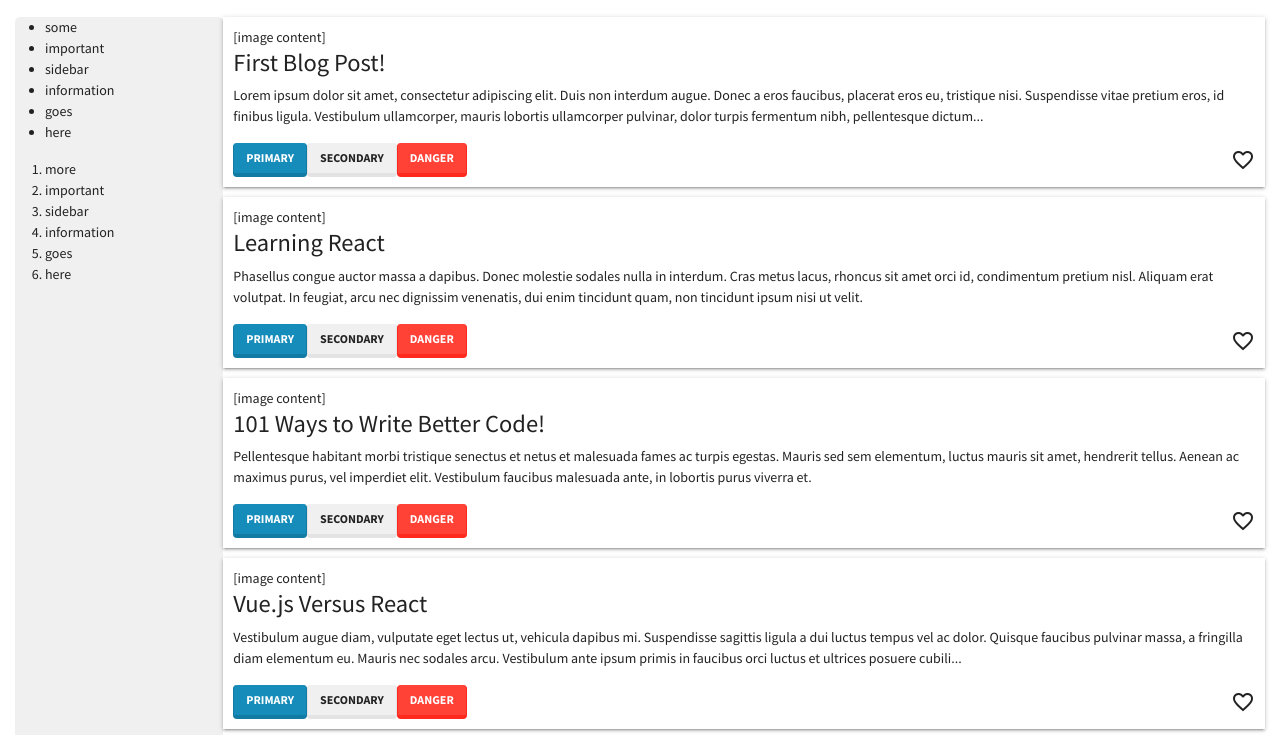
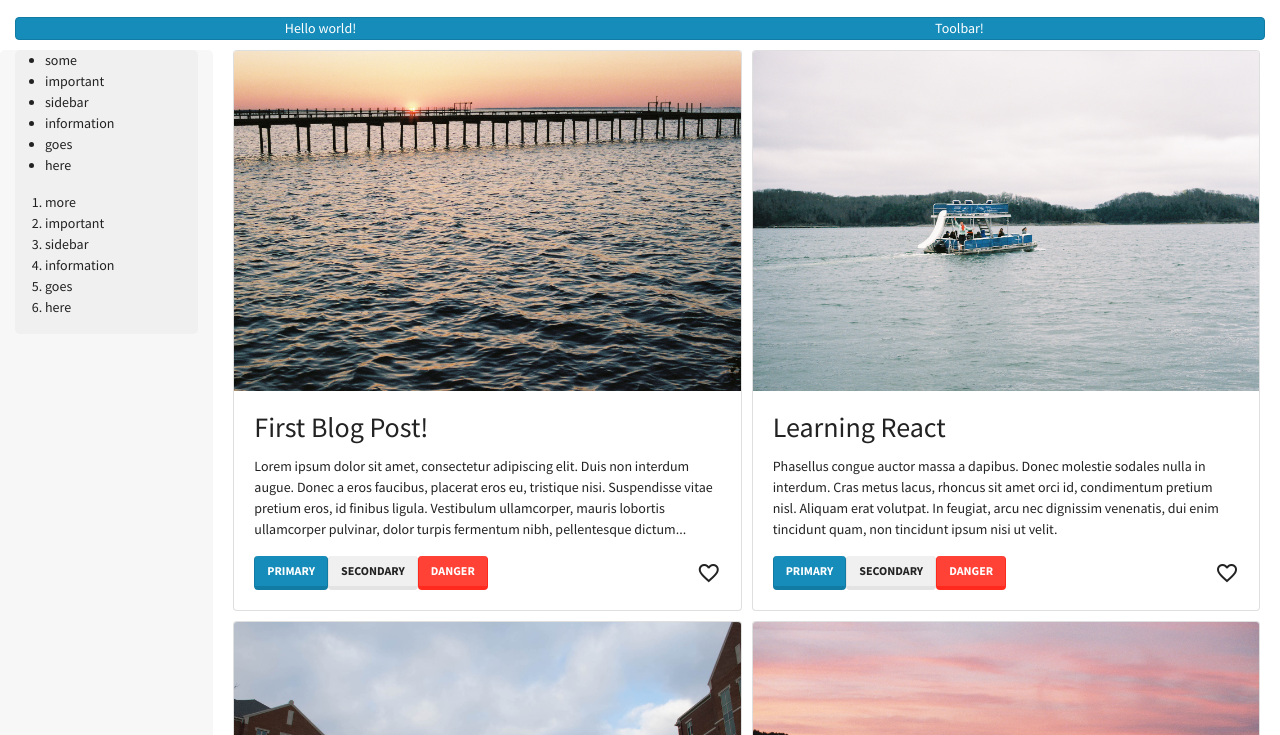
Before and after one commit to epheat/simple-blog2, a React app: page / in a window 1280 px wide. Shown: the part 65-800 px from the top of the page. Built offline with nearby package versions, Linux system fonts and the light colour scheme.

Commit message:
added images, toolbar

```diff
--- a/src/components/BlogEntry.css
+++ b/src/components/BlogEntry.css
@@ -1,7 +1,6 @@
 .sb-card {
-    padding: 10px;
-    margin-bottom: 10px;
-    box-shadow: 0 1px 5px rgba(0,0,0,.2), 0 2px 2px rgba(0,0,0,.14), 0 3px 1px -2px rgba(0,0,0,.12);
+    margin: 0px 5px 10px;
+    /* box-shadow: 0 1px 5px rgba(0,0,0,.2), 0 2px 2px rgba(0,0,0,.14), 0 3px 1px -2px rgba(0,0,0,.12); */
 }
 .like-button {
     margin: 5px 0px;
--- a/src/components/BlogEntry.js
+++ b/src/components/BlogEntry.js
@@ -26,15 +26,19 @@ export default class BlogEntry extends React.Component {
 
     render() {
         return (
-            <div className="sb-card col-12">
-                <div>[image content]</div>
-                <h3>{this.props.title}</h3>
-                <p>{this.trimContent(this.props.content)}</p>
-                <div className="sb-actions">
-                    <button className="btn btn-primary">Primary</button>
-                    <button className="btn btn-secondary">Secondary</button>
-                    <button className="btn btn-danger">Danger</button>
-                    <i onClick={this.toggleLike} className="material-icons like-button">{ this.state.liked ? 'favorite' : 'favorite_border'}</i>
+            <div className="col-12 col-md-6">
+                <div className="card sb-card">
+                    <img className="card-img-top" src={'dist/images/' + this.props.image} alt="image" />
+                    <div className="card-body">
+                        <h2 className="card-title">{this.props.title}</h2>
+                        <p className="card-text">{this.trimContent(this.props.content)}</p>
+                        <div className="sb-actions">
+                            <button className="btn btn-primary">Primary</button>
+                            <button className="btn btn-secondary">Secondary</button>
+                            <button className="btn btn-danger">Danger</button>
+                            <i onClick={this.toggleLike} className="material-icons like-button">{ this.state.liked ? 'favorite' : 'favorite_border'}</i>
+                        </div>
+                    </div>
                 </div>
             </div>
         );
--- /dev/null
+++ b/src/components/Toolbar.js
@@ -0,0 +1,20 @@
+import React from 'react'
+
+export default class Toolbar extends React.Component {
+    render() {
+        return (
+            <div className="toolbar card text-white bg-primary">
+                <div className="card-text">
+                    <div className="row">
+                        <div className="col-12 col-sm-6 text-center">
+                            Hello world!
+                        </div>
+                        <div className="col-12 col-sm-6 text-center">
+                            Toolbar!
+                        </div>
+                    </div>
+                </div>
+            </div>
+        );
+    }
+}
--- a/src/pages/Home.js
+++ b/src/pages/Home.js
@@ -3,6 +3,7 @@ import React from 'react'
 import BlogEntry from '../components/BlogEntry'
 import Footer from '../components/Footer'
 import Sidebar from '../components/Sidebar'
+import Toolbar from '../components/Toolbar'
 
 import BlogPosts from '../posts.json'
 
@@ -15,7 +16,7 @@ export default class Home extends React.Component {
     posts() {
         return this.blogPosts.map( (item, index) => {
             return (
-                <BlogEntry key={index} image={item.image} title={item.title} link={item.link} content={item.content}></BlogEntry>
+                    <BlogEntry key={index} image={item.image} title={item.title} link={item.link} content={item.content}></BlogEntry>
             )
         })
     }
@@ -25,12 +26,17 @@ export default class Home extends React.Component {
             <div>
                 <h1>Simple Blog v2</h1>
                 <div className="container-fluid">
-                    <div className="row no-gutters">
-                        <div className="col-12 col-md-2">
+                    <div className="row">
+                        <div className="col-12">
+                            <Toolbar></Toolbar>
+                        </div>
+                        <div className="sidebar-container col-12 col-md-2">
                             <Sidebar></Sidebar>
                         </div>
                         <div className="col-12 col-md-10">
-                            { this.posts() }
+                            <div className="row wrap no-gutters">
+                                { this.posts() }
+                            </div>
                         </div>
                     </div>
                 </div>
--- a/src/posts.json
+++ b/src/posts.json
@@ -1,24 +1,24 @@
 [
     {
-        "image":"",
+        "image":"pier_sunset.jpg",
         "title":"First Blog Post!",
         "link":"http://wallchart.tk",
         "content":"Lorem ipsum dolor sit amet, consectetur adipiscing elit. Duis non interdum augue. Donec a eros faucibus, placerat eros eu, tristique nisi. Suspendisse vitae pretium eros, id finibus ligula. Vestibulum ullamcorper, mauris lobortis ullamcorper pulvinar, dolor turpis fermentum nibh, pellentesque dictum lacus eros quis lectus."
     },
     {
-        "image":"",
+        "image":"at_sea.jpg",
         "title":"Learning React",
         "link":"http://wallchart.tk",
         "content":"Phasellus congue auctor massa a dapibus. Donec molestie sodales nulla in interdum. Cras metus lacus, rhoncus sit amet orci id, condimentum pretium nisl. Aliquam erat volutpat. In feugiat, arcu nec dignissim venenatis, dui enim tincidunt quam, non tincidunt ipsum nisi ut velit."
     },
     {
-        "image":"",
+        "image":"woodland.jpg",
         "title":"101 Ways to Write Better Code!",
         "link":"http://wallchart.tk",
         "content":"Pellentesque habitant morbi tristique senectus et netus et malesuada fames ac turpis egestas. Mauris sed sem elementum, luctus mauris sit amet, hendrerit tellus. Aenean ac maximus purus, vel imperdiet elit. Vestibulum faucibus malesuada ante, in lobortis purus viverra et."
     },
     {
-        "image":"",
+        "image":"sunset_reflection.jpg",
         "title":"Vue.js Versus React",
         "link":"http://wallchart.tk",
         "content":"Vestibulum augue diam, vulputate eget lectus ut, vehicula dapibus mi. Suspendisse sagittis ligula a dui luctus tempus vel ac dolor. Quisque faucibus pulvinar massa, a fringilla diam elementum eu. Mauris nec sodales arcu. Vestibulum ante ipsum primis in faucibus orci luctus et ultrices posuere cubilia Curae; Donec fringilla, justo sit amet viverra consectetur, purus nisi aliquam diam, vitae aliquam enim lorem a lectus."
--- a/src/style.css
+++ b/src/style.css
@@ -2,10 +2,18 @@ h1 {
     margin: 20px 0px;
     text-align: center;
 }
+.sidebar-container {
+    border-radius: 5px;
+    background-color: rgb(247, 247, 247);
+}
 .sidebar {
     border-radius: 5px;
     background-color: rgb(240, 240, 240);
-    height: 100%;
+    /* height: 100%; */
+    margin-bottom: 5px;
+}
+.toolbar {
+    margin-bottom: 10px;
 }
 .footer {
     margin-top: 20px;
```
Also changed, not shown: dist/images/at_sea.jpg (added), dist/images/pier_sunset.jpg (added), dist/images/sunset_reflection.jpg (added), dist/images/woodland.jpg (added).
